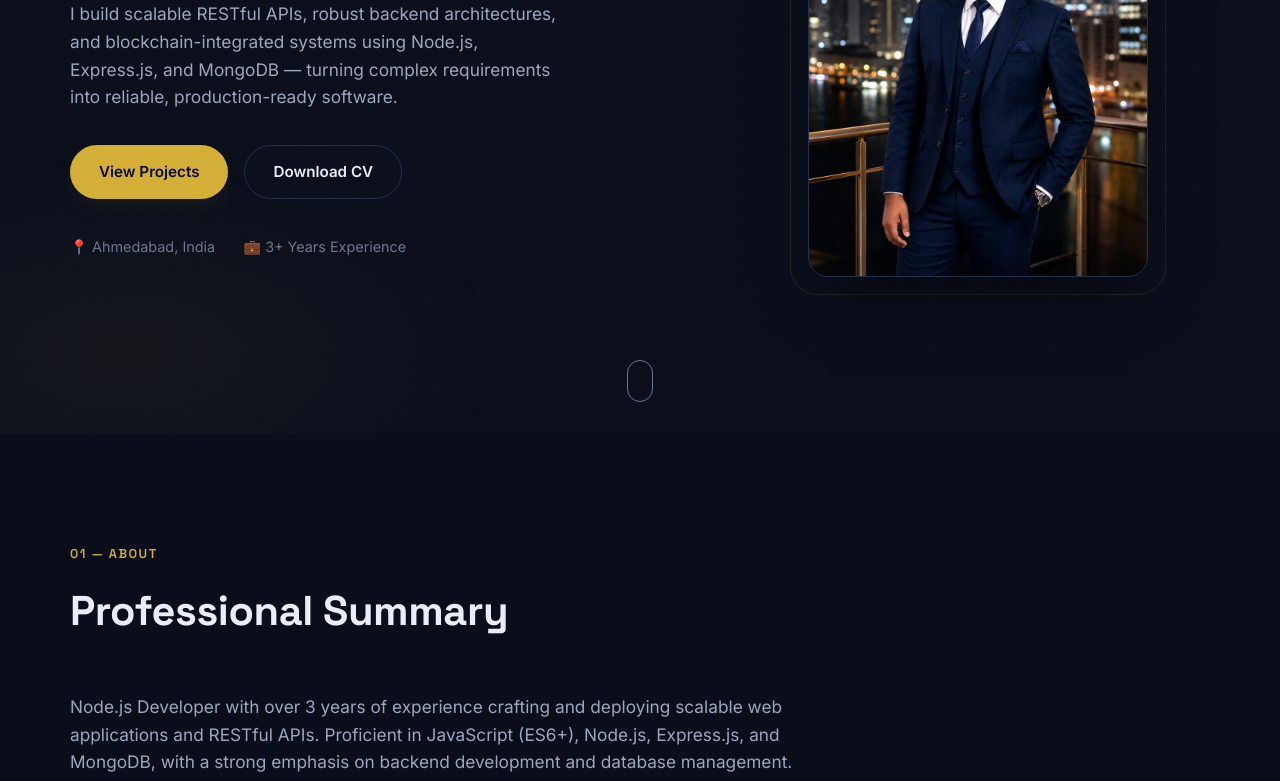
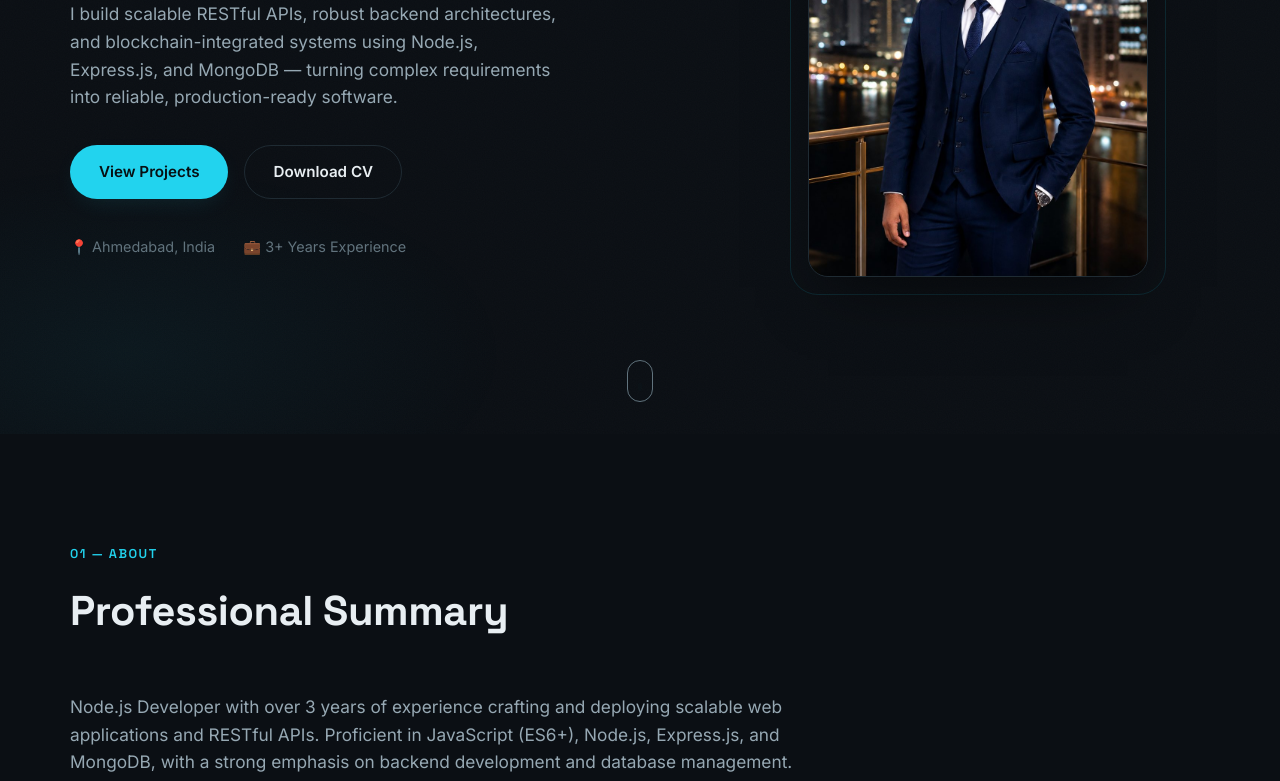
Before and after one commit to Parth251897/parth-portfolio, a plain HTML site: page index.html in a window 1280 px wide. Shown: the part 366-1147 px from the top of the page. Drawn offline with Linux system fonts and the light colour scheme.

Commit message:
Switch accent theme from gold to electric cyan
Co-Authored-By: Claude Sonnet 5 <noreply@anthropic.com>

```diff
--- a/css/style.css
+++ b/css/style.css
@@ -1,17 +1,17 @@
 /* ---------- Design Tokens ---------- */
 :root {
-  --bg: #0a0e1a;
-  --bg-alt: #0d1322;
-  --surface: #121a2c;
-  --surface-hover: #16203658;
-  --border: #22304a;
-  --text: #e9edf5;
-  --text-dim: #9aa7bd;
-  --text-faint: #6b7793;
-  --accent: #d4af37;
-  --accent-soft: #d4af3722;
-  --accent-dim: #a98a2c;
-  --navy-deep: #060a13;
+  --bg: #0b0f14;
+  --bg-alt: #0e141a;
+  --surface: #121820;
+  --surface-hover: #16202858;
+  --border: #1f2b33;
+  --text: #e8eef2;
+  --text-dim: #96a8b3;
+  --text-faint: #61737d;
+  --accent: #22d3ee;
+  --accent-soft: #22d3ee22;
+  --accent-dim: #17a3ba;
+  --navy-deep: #071013;
   --radius: 14px;
   --font-head: "Space Grotesk", "Inter", sans-serif;
   --font-body: "Inter", sans-serif;
@@ -158,8 +158,8 @@ ul { list-style: none; }
   padding: 120px 24px 60px;
   position: relative;
   background:
-    radial-gradient(ellipse 60% 50% at 80% 10%, #d4af3714, transparent 60%),
-    radial-gradient(ellipse 50% 40% at 10% 90%, #d4af370c, transparent 60%);
+    radial-gradient(ellipse 60% 50% at 80% 10%, #22d3ee14, transparent 60%),
+    radial-gradient(ellipse 50% 40% at 10% 90%, #22d3ee0c, transparent 60%);
 }
 
 .hero-inner {
@@ -223,7 +223,7 @@ ul { list-style: none; }
   color: var(--navy-deep);
   box-shadow: 0 8px 24px -8px var(--accent-soft);
 }
-.btn-primary:hover { transform: translateY(-2px); box-shadow: 0 12px 28px -8px #d4af3755; }
+.btn-primary:hover { transform: translateY(-2px); box-shadow: 0 12px 28px -8px #22d3ee55; }
 
 .btn-outline {
   border-color: var(--border);
@@ -357,7 +357,7 @@ ul { list-style: none; }
   border-radius: 999px;
   background: var(--accent-soft);
   color: var(--accent);
-  border: 1px solid #d4af3733;
+  border: 1px solid #22d3ee33;
   font-weight: 500;
 }
 
@@ -449,7 +449,7 @@ ul { list-style: none; }
   color: var(--accent-soft);
   font-size: 2.2rem;
   font-weight: 700;
-  -webkit-text-stroke: 1px #d4af3755;
+  -webkit-text-stroke: 1px #22d3ee55;
   color: transparent;
   margin-bottom: 6px;
 }
```
Also changed, not shown: index.html (line endings or trailing spaces).
